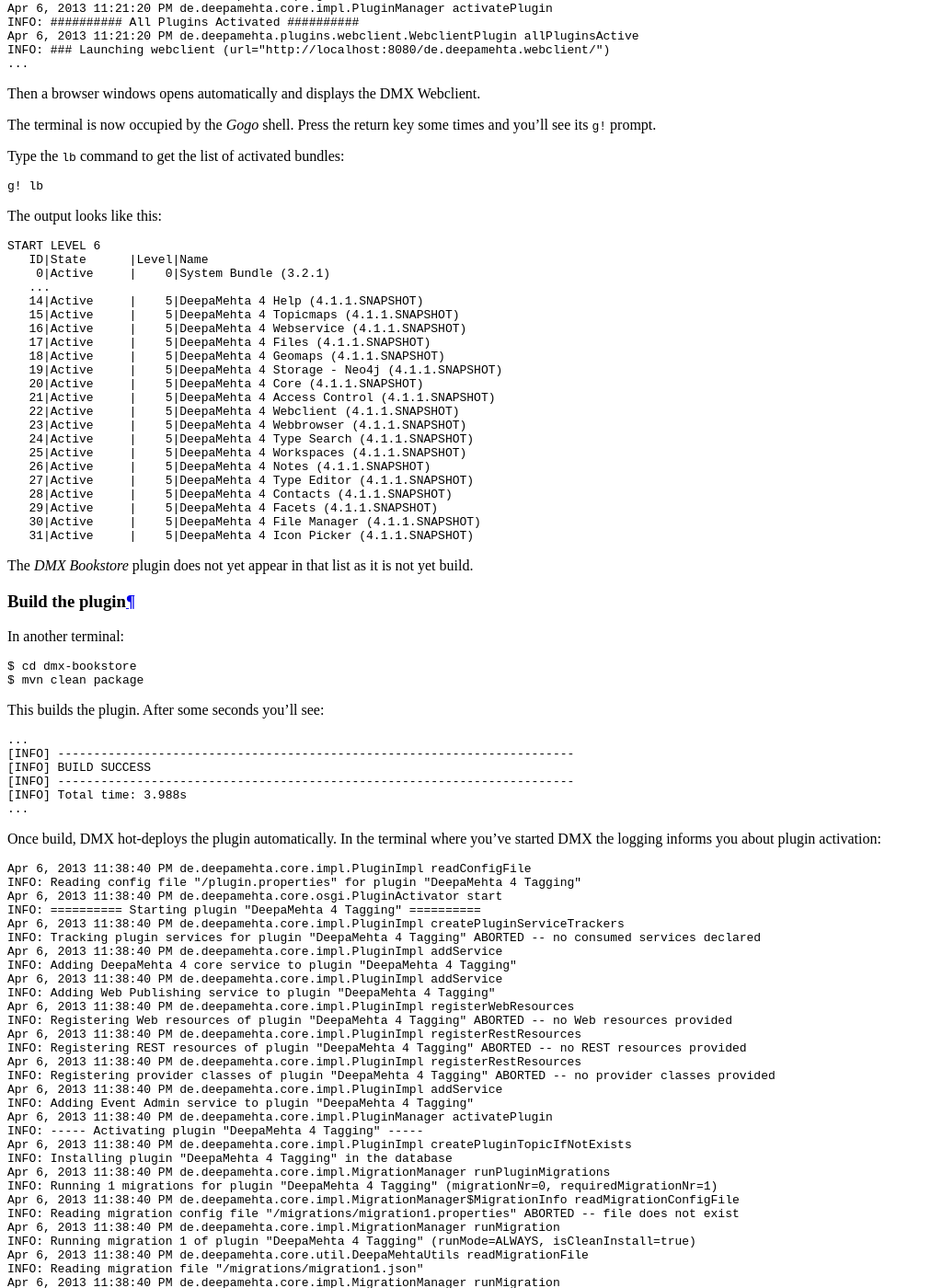
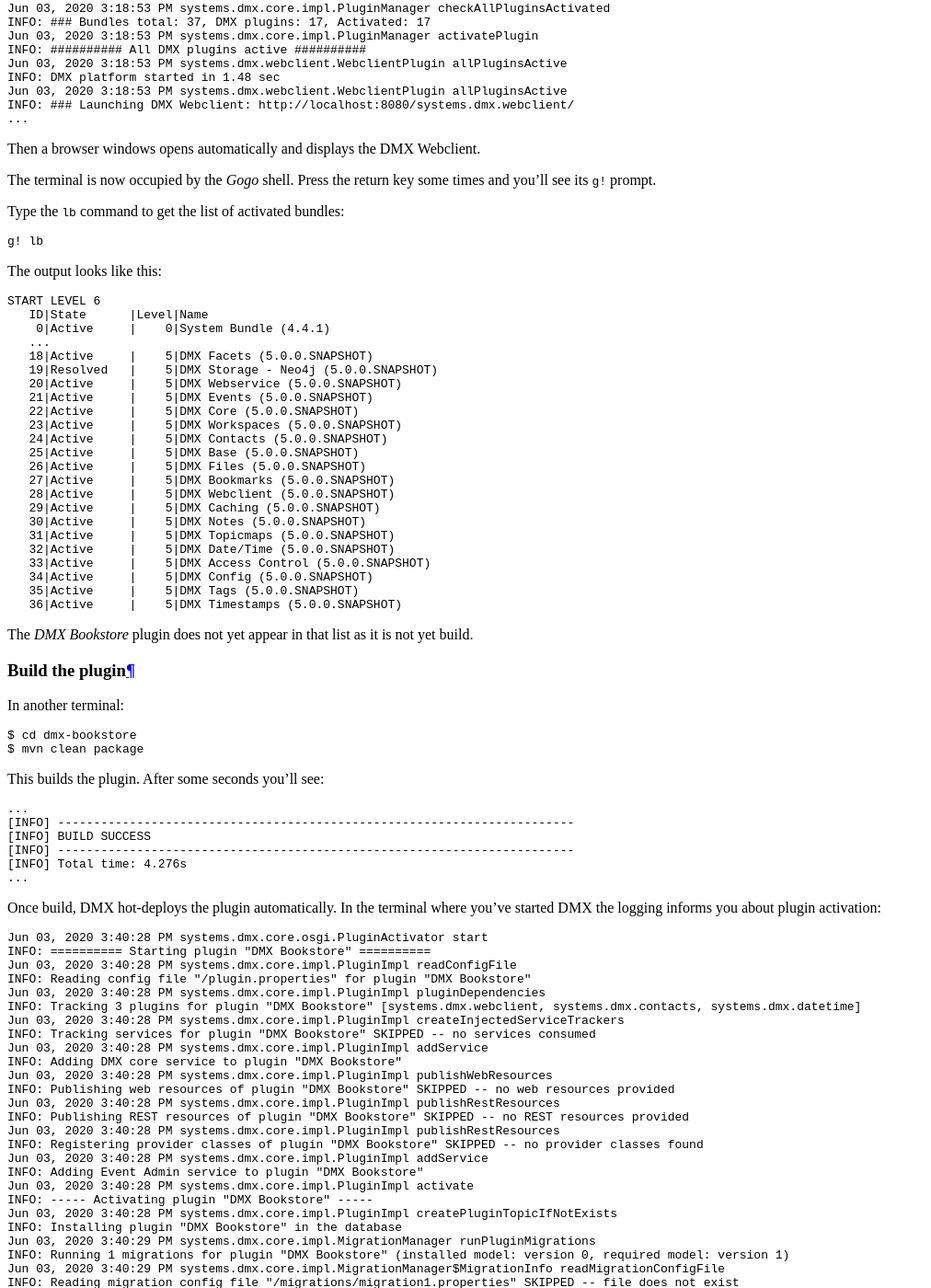
Before and after one commit to dmx-systems/dmx-documentation, a Sphinx documentation site: the page built from docs/devel.rst, in a window 1280 px wide and 1400 px high, scrolled down 10772 px. Shown: the whole window at 92% size, without its empty margins (0-1012 px from the left). Built offline with Sphinx 7.4.7 and the Read the Docs theme 2.0.0, drawn with Linux system fonts in a browser that asks for light colours; some of the changed text lies outside the part shown.

Commit message:
Dev guide: update terminal transcripts
See dmx-platform/dmx-platform#375

```diff
--- a/docs/devel.rst
+++ b/docs/devel.rst
@@ -284,7 +284,9 @@
 
 .. code-block:: xml
 
-    <project>
+    <project xmlns="http://maven.apache.org/POM/4.0.0" xmlns:xsi="http://www.w3.org/2001/XMLSchema-instance"
+    xsi:schemaLocation="http://maven.apache.org/POM/4.0.0 http://maven.apache.org/maven-v4_0_0.xsd">
+
         <modelVersion>4.0.0</modelVersion>
 
         <name>DMX Bookstore</name>
@@ -393,12 +395,14 @@
 .. code-block:: text
 
     ...
-    Apr 6, 2013 11:21:20 PM de.deepamehta.core.impl.PluginManager checkAllPluginsActivated
-    INFO: ### Bundles total: 32, DeepaMehta plugins: 16, Activated: 16
-    Apr 6, 2013 11:21:20 PM de.deepamehta.core.impl.PluginManager activatePlugin
-    INFO: ########## All Plugins Activated ##########
-    Apr 6, 2013 11:21:20 PM de.deepamehta.plugins.webclient.WebclientPlugin allPluginsActive
-    INFO: ### Launching webclient (url="http://localhost:8080/de.deepamehta.webclient/")
+    Jun 03, 2020 3:18:53 PM systems.dmx.core.impl.PluginManager checkAllPluginsActivated
+    INFO: ### Bundles total: 37, DMX plugins: 17, Activated: 17
+    Jun 03, 2020 3:18:53 PM systems.dmx.core.impl.PluginManager activatePlugin
+    INFO: ########## All DMX plugins active ##########
+    Jun 03, 2020 3:18:53 PM systems.dmx.webclient.WebclientPlugin allPluginsActive
+    INFO: DMX platform started in 1.48 sec
+    Jun 03, 2020 3:18:53 PM systems.dmx.webclient.WebclientPlugin allPluginsActive
+    INFO: ### Launching DMX Webclient: http://localhost:8080/systems.dmx.webclient/
     ...
 
 Then a browser windows opens automatically and displays the DMX Webclient.
@@ -417,26 +421,27 @@
 
     START LEVEL 6
        ID|State      |Level|Name
-        0|Active     |    0|System Bundle (3.2.1)
+        0|Active     |    0|System Bundle (4.4.1)
        ...
-       14|Active     |    5|DeepaMehta 4 Help (4.1.1.SNAPSHOT)
-       15|Active     |    5|DeepaMehta 4 Topicmaps (4.1.1.SNAPSHOT)
-       16|Active     |    5|DeepaMehta 4 Webservice (4.1.1.SNAPSHOT)
-       17|Active     |    5|DeepaMehta 4 Files (4.1.1.SNAPSHOT)
-       18|Active     |    5|DeepaMehta 4 Geomaps (4.1.1.SNAPSHOT)
-       19|Active     |    5|DeepaMehta 4 Storage - Neo4j (4.1.1.SNAPSHOT)
-       20|Active     |    5|DeepaMehta 4 Core (4.1.1.SNAPSHOT)
-       21|Active     |    5|DeepaMehta 4 Access Control (4.1.1.SNAPSHOT)
-       22|Active     |    5|DeepaMehta 4 Webclient (4.1.1.SNAPSHOT)
-       23|Active     |    5|DeepaMehta 4 Webbrowser (4.1.1.SNAPSHOT)
-       24|Active     |    5|DeepaMehta 4 Type Search (4.1.1.SNAPSHOT)
-       25|Active     |    5|DeepaMehta 4 Workspaces (4.1.1.SNAPSHOT)
-       26|Active     |    5|DeepaMehta 4 Notes (4.1.1.SNAPSHOT)
-       27|Active     |    5|DeepaMehta 4 Type Editor (4.1.1.SNAPSHOT)
-       28|Active     |    5|DeepaMehta 4 Contacts (4.1.1.SNAPSHOT)
-       29|Active     |    5|DeepaMehta 4 Facets (4.1.1.SNAPSHOT)
-       30|Active     |    5|DeepaMehta 4 File Manager (4.1.1.SNAPSHOT)
-       31|Active     |    5|DeepaMehta 4 Icon Picker (4.1.1.SNAPSHOT)
+       18|Active     |    5|DMX Facets (5.0.0.SNAPSHOT)
+       19|Resolved   |    5|DMX Storage - Neo4j (5.0.0.SNAPSHOT)
+       20|Active     |    5|DMX Webservice (5.0.0.SNAPSHOT)
+       21|Active     |    5|DMX Events (5.0.0.SNAPSHOT)
+       22|Active     |    5|DMX Core (5.0.0.SNAPSHOT)
+       23|Active     |    5|DMX Workspaces (5.0.0.SNAPSHOT)
+       24|Active     |    5|DMX Contacts (5.0.0.SNAPSHOT)
+       25|Active     |    5|DMX Base (5.0.0.SNAPSHOT)
+       26|Active     |    5|DMX Files (5.0.0.SNAPSHOT)
+       27|Active     |    5|DMX Bookmarks (5.0.0.SNAPSHOT)
+       28|Active     |    5|DMX Webclient (5.0.0.SNAPSHOT)
+       29|Active     |    5|DMX Caching (5.0.0.SNAPSHOT)
+       30|Active     |    5|DMX Notes (5.0.0.SNAPSHOT)
+       31|Active     |    5|DMX Topicmaps (5.0.0.SNAPSHOT)
+       32|Active     |    5|DMX Date/Time (5.0.0.SNAPSHOT)
+       33|Active     |    5|DMX Access Control (5.0.0.SNAPSHOT)
+       34|Active     |    5|DMX Config (5.0.0.SNAPSHOT)
+       35|Active     |    5|DMX Tags (5.0.0.SNAPSHOT)
+       36|Active     |    5|DMX Timestamps (5.0.0.SNAPSHOT)
 
 The *DMX Bookstore* plugin does not yet appear in that list as it is not yet build.
 
@@ -458,59 +463,63 @@
     [INFO] ------------------------------------------------------------------------
     [INFO] BUILD SUCCESS
     [INFO] ------------------------------------------------------------------------
-    [INFO] Total time: 3.988s
+    [INFO] Total time: 4.276s
     ...
 
 Once build, DMX hot-deploys the plugin automatically. In the terminal where you've started DMX the logging informs you about plugin activation:
 
 .. code-block:: text
 
-    Apr 6, 2013 11:38:40 PM de.deepamehta.core.impl.PluginImpl readConfigFile
-    INFO: Reading config file "/plugin.properties" for plugin "DeepaMehta 4 Tagging"
-    Apr 6, 2013 11:38:40 PM de.deepamehta.core.osgi.PluginActivator start
-    INFO: ========== Starting plugin "DeepaMehta 4 Tagging" ==========
-    Apr 6, 2013 11:38:40 PM de.deepamehta.core.impl.PluginImpl createPluginServiceTrackers
-    INFO: Tracking plugin services for plugin "DeepaMehta 4 Tagging" ABORTED -- no consumed services declared
-    Apr 6, 2013 11:38:40 PM de.deepamehta.core.impl.PluginImpl addService
-    INFO: Adding DeepaMehta 4 core service to plugin "DeepaMehta 4 Tagging"
-    Apr 6, 2013 11:38:40 PM de.deepamehta.core.impl.PluginImpl addService
-    INFO: Adding Web Publishing service to plugin "DeepaMehta 4 Tagging"
-    Apr 6, 2013 11:38:40 PM de.deepamehta.core.impl.PluginImpl registerWebResources
-    INFO: Registering Web resources of plugin "DeepaMehta 4 Tagging" ABORTED -- no Web resources provided
-    Apr 6, 2013 11:38:40 PM de.deepamehta.core.impl.PluginImpl registerRestResources
-    INFO: Registering REST resources of plugin "DeepaMehta 4 Tagging" ABORTED -- no REST resources provided
-    Apr 6, 2013 11:38:40 PM de.deepamehta.core.impl.PluginImpl registerRestResources
-    INFO: Registering provider classes of plugin "DeepaMehta 4 Tagging" ABORTED -- no provider classes provided
-    Apr 6, 2013 11:38:40 PM de.deepamehta.core.impl.PluginImpl addService
-    INFO: Adding Event Admin service to plugin "DeepaMehta 4 Tagging"
-    Apr 6, 2013 11:38:40 PM de.deepamehta.core.impl.PluginManager activatePlugin
-    INFO: ----- Activating plugin "DeepaMehta 4 Tagging" -----
-    Apr 6, 2013 11:38:40 PM de.deepamehta.core.impl.PluginImpl createPluginTopicIfNotExists
-    INFO: Installing plugin "DeepaMehta 4 Tagging" in the database
-    Apr 6, 2013 11:38:40 PM de.deepamehta.core.impl.MigrationManager runPluginMigrations
-    INFO: Running 1 migrations for plugin "DeepaMehta 4 Tagging" (migrationNr=0, requiredMigrationNr=1)
-    Apr 6, 2013 11:38:40 PM de.deepamehta.core.impl.MigrationManager$MigrationInfo readMigrationConfigFile
-    INFO: Reading migration config file "/migrations/migration1.properties" ABORTED -- file does not exist
-    Apr 6, 2013 11:38:40 PM de.deepamehta.core.impl.MigrationManager runMigration
-    INFO: Running migration 1 of plugin "DeepaMehta 4 Tagging" (runMode=ALWAYS, isCleanInstall=true)
-    Apr 6, 2013 11:38:40 PM de.deepamehta.core.util.DeepaMehtaUtils readMigrationFile
+    Jun 03, 2020 3:40:28 PM systems.dmx.core.osgi.PluginActivator start
+    INFO: ========== Starting plugin "DMX Bookstore" ==========
+    Jun 03, 2020 3:40:28 PM systems.dmx.core.impl.PluginImpl readConfigFile
+    INFO: Reading config file "/plugin.properties" for plugin "DMX Bookstore"
+    Jun 03, 2020 3:40:28 PM systems.dmx.core.impl.PluginImpl pluginDependencies
+    INFO: Tracking 3 plugins for plugin "DMX Bookstore" [systems.dmx.webclient, systems.dmx.contacts, systems.dmx.datetime]
+    Jun 03, 2020 3:40:28 PM systems.dmx.core.impl.PluginImpl createInjectedServiceTrackers
+    INFO: Tracking services for plugin "DMX Bookstore" SKIPPED -- no services consumed
+    Jun 03, 2020 3:40:28 PM systems.dmx.core.impl.PluginImpl addService
+    INFO: Adding DMX core service to plugin "DMX Bookstore"
+    Jun 03, 2020 3:40:28 PM systems.dmx.core.impl.PluginImpl publishWebResources
+    INFO: Publishing web resources of plugin "DMX Bookstore" SKIPPED -- no web resources provided
+    Jun 03, 2020 3:40:28 PM systems.dmx.core.impl.PluginImpl publishRestResources
+    INFO: Publishing REST resources of plugin "DMX Bookstore" SKIPPED -- no REST resources provided
+    Jun 03, 2020 3:40:28 PM systems.dmx.core.impl.PluginImpl publishRestResources
+    INFO: Registering provider classes of plugin "DMX Bookstore" SKIPPED -- no provider classes found
+    Jun 03, 2020 3:40:28 PM systems.dmx.core.impl.PluginImpl addService
+    INFO: Adding Event Admin service to plugin "DMX Bookstore"
+    Jun 03, 2020 3:40:28 PM systems.dmx.core.impl.PluginImpl activate
+    INFO: ----- Activating plugin "DMX Bookstore" -----
+    Jun 03, 2020 3:40:28 PM systems.dmx.core.impl.PluginImpl createPluginTopicIfNotExists
+    INFO: Installing plugin "DMX Bookstore" in the database
+    Jun 03, 2020 3:40:29 PM systems.dmx.core.impl.MigrationManager runPluginMigrations
+    INFO: Running 1 migrations for plugin "DMX Bookstore" (installed model: version 0, required model: version 1)
+    Jun 03, 2020 3:40:29 PM systems.dmx.core.impl.MigrationManager$MigrationInfo readMigrationConfigFile
+    INFO: Reading migration config file "/migrations/migration1.properties" SKIPPED -- file does not exist
+    Jun 03, 2020 3:40:29 PM systems.dmx.core.impl.MigrationManager _runMigration
+    INFO: Running migration 1 of plugin "DMX Bookstore" (runMode=ALWAYS, isCleanInstall=true)
+    Jun 03, 2020 3:40:29 PM systems.dmx.core.impl.MigrationManager readMigrationFile
     INFO: Reading migration file "/migrations/migration1.json"
-    Apr 6, 2013 11:38:40 PM de.deepamehta.core.impl.MigrationManager runMigration
-    INFO: Completing migration 1 of plugin "DeepaMehta 4 Tagging"
-    Apr 6, 2013 11:38:40 PM de.deepamehta.core.impl.MigrationManager runMigration
-    INFO: Updating migration number (1)
-    Apr 6, 2013 11:38:40 PM de.deepamehta.core.impl.PluginImpl registerListeners
-    INFO: Registering listeners of plugin "DeepaMehta 4 Tagging" at DeepaMehta 4 core service ABORTED -- no listeners implemented
-    Apr 6, 2013 11:38:40 PM de.deepamehta.core.impl.PluginImpl registerPluginService
-    INFO: Registering OSGi service of plugin "DeepaMehta 4 Tagging" ABORTED -- no OSGi service provided
-    Apr 6, 2013 11:38:40 PM de.deepamehta.core.impl.PluginManager activatePlugin
-    INFO: ----- Activation of plugin "DeepaMehta 4 Tagging" complete -----
-    Apr 6, 2013 11:38:40 PM de.deepamehta.core.impl.PluginManager checkAllPluginsActivated
-    INFO: ### Bundles total: 33, DeepaMehta plugins: 17, Activated: 17
-    Apr 6, 2013 11:38:40 PM de.deepamehta.core.impl.PluginManager activatePlugin
-    INFO: ########## All Plugins Activated ##########
-    Apr 6, 2013 11:38:40 PM de.deepamehta.plugins.webclient.WebclientPlugin allPluginsActive
-    INFO: ### Launching webclient (url="http://localhost:8080/de.deepamehta.webclient/") ABORTED -- already launched
+    Jun 03, 2020 3:40:30 PM systems.dmx.core.impl.MigrationManager updateVersionNumber
+    INFO: Updating installed model: version 1
+    Jun 03, 2020 3:40:30 PM systems.dmx.core.impl.DMXObjectModelImpl update
+    INFO: Updating topic 4358 (typeUri="dmx.core.plugin")
+    Jun 03, 2020 3:40:30 PM systems.dmx.core.impl.DMXObjectModelImpl delete
+    INFO: Deleting association 4366 (typeUri="dmx.core.instantiation")
+    Jun 03, 2020 3:40:30 PM systems.dmx.core.impl.DMXObjectModelImpl delete
+    INFO: Deleting association 4365 (typeUri="dmx.core.composition")
+    Jun 03, 2020 3:40:30 PM systems.dmx.core.impl.PluginImpl registerListeners
+    INFO: Registering event listeners of plugin "DMX Bookstore" SKIPPED -- no event listeners implemented
+    Jun 03, 2020 3:40:30 PM systems.dmx.core.impl.PluginImpl registerProvidedService
+    INFO: Registering OSGi service of plugin "DMX Bookstore" SKIPPED -- no OSGi service provided
+    Jun 03, 2020 3:40:30 PM systems.dmx.core.impl.PluginImpl activate
+    INFO: ----- Activation of plugin "DMX Bookstore" complete -----
+    Jun 03, 2020 3:40:30 PM systems.dmx.core.impl.PluginManager checkAllPluginsActivated
+    INFO: ### Bundles total: 38, DMX plugins: 18, Activated: 18
+    Jun 03, 2020 3:40:30 PM systems.dmx.core.impl.PluginManager activatePlugin
+    INFO: ########## All DMX plugins active ##########
+    Jun 03, 2020 3:40:30 PM systems.dmx.webclient.WebclientPlugin allPluginsActive
+    INFO: ### Launching DMX Webclient (http://localhost:8080/systems.dmx.webclient/) SKIPPED -- already launched
     ...
 
 When you type again ``lb`` in the DMX terminal you'll see the *DMX Bookstore* plugin now appears in the list of activated bundles:
@@ -519,11 +528,13 @@
 
     START LEVEL 6
        ID|State      |Level|Name
-        0|Active     |    0|System Bundle (3.2.1)
+        0|Active     |    0|System Bundle (4.4.1)
        ...
-       30|Active     |    5|DeepaMehta 4 File Manager (4.1.1.SNAPSHOT)
-       31|Active     |    5|DeepaMehta 4 Icon Picker (4.1.1.SNAPSHOT)
-       32|Active     |    5|DeepaMehta 4 Tagging (0.1.0.SNAPSHOT)
+       33|Active     |    5|DMX Access Control (5.0.0.SNAPSHOT)
+       34|Active     |    5|DMX Config (5.0.0.SNAPSHOT)
+       35|Active     |    5|DMX Tags (5.0.0.SNAPSHOT)
+       36|Active     |    5|DMX Timestamps (5.0.0.SNAPSHOT)
+       37|Active     |    5|DMX Bookstore (0.1.0.SNAPSHOT)
 
 Try out the plugin
 ==================
```
